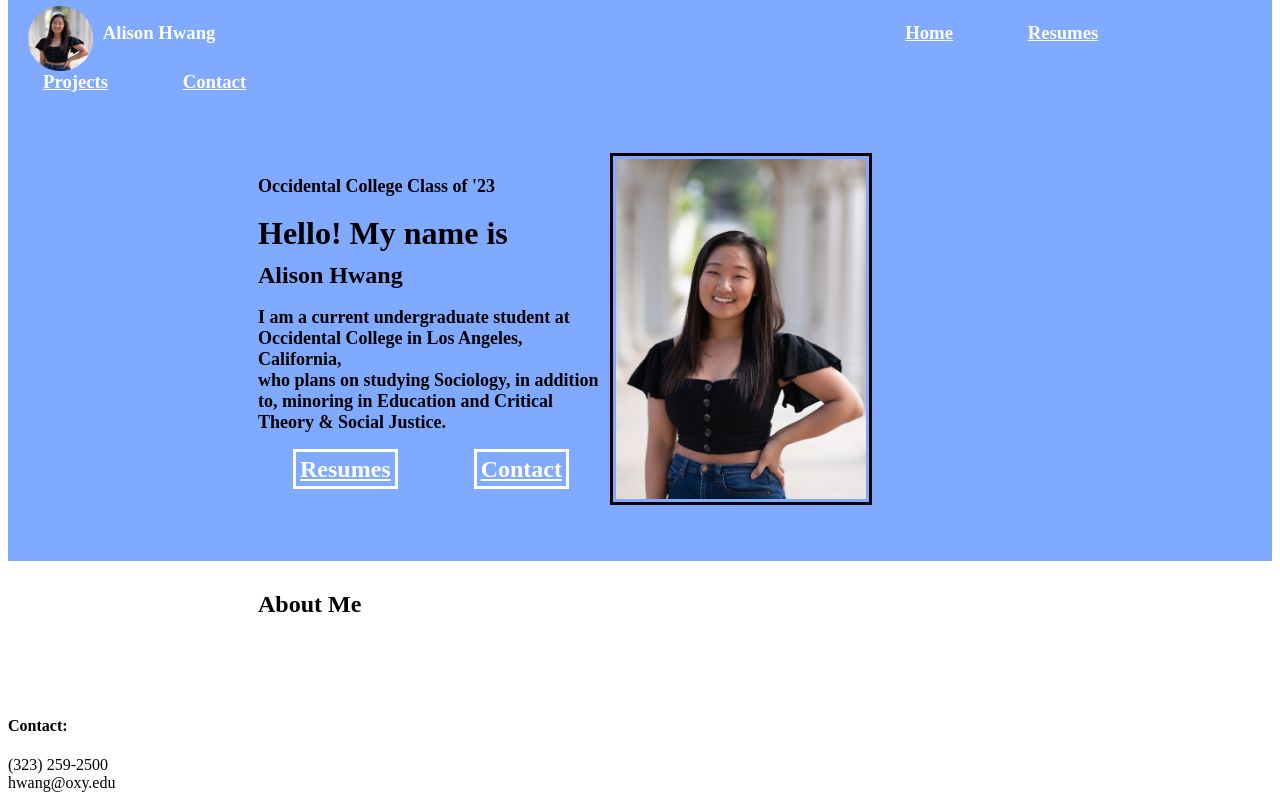
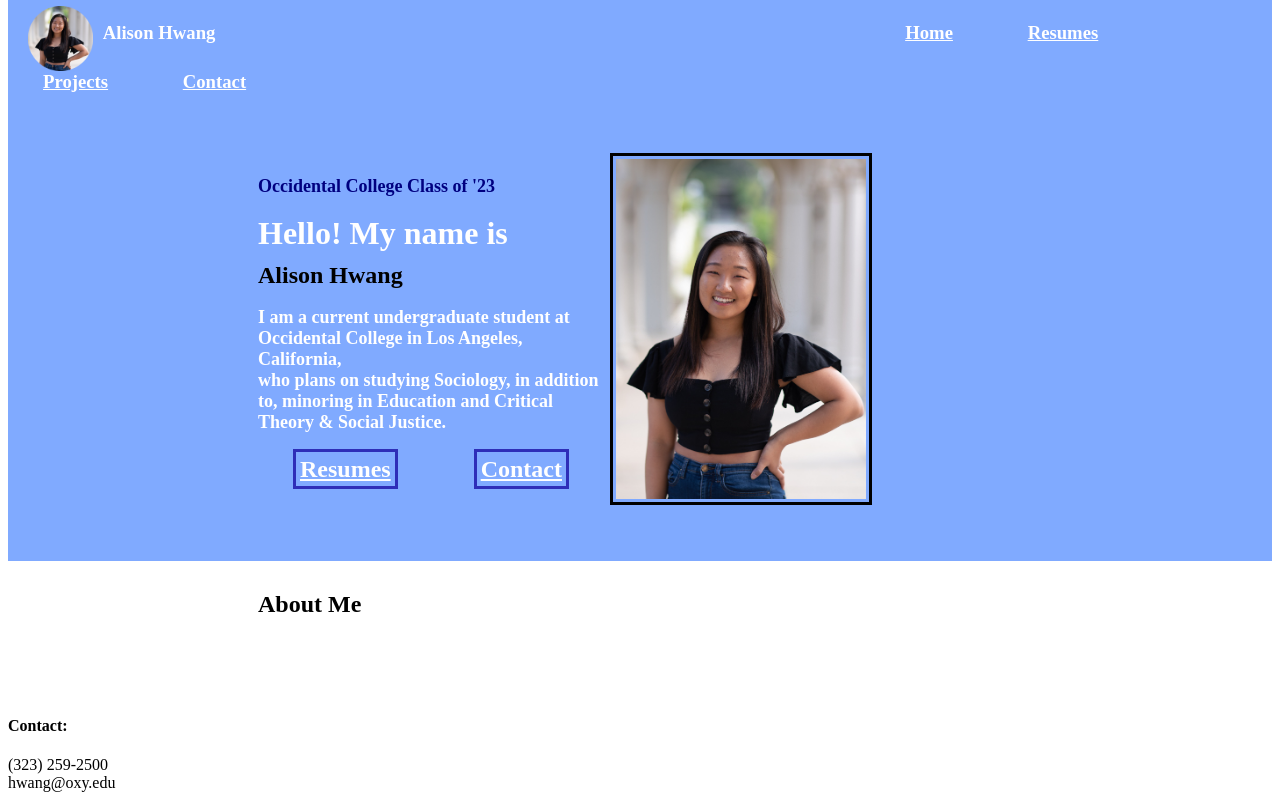
Before and after one commit to ahwang19/ahwang19.github.io, a plain HTML site: page index.html in a window 1280 px wide. Drawn offline with Linux system fonts and the light colour scheme.

Commit message:
Set font colors for intro section

```diff
--- a/style.css
+++ b/style.css
@@ -24,7 +24,7 @@ span1 {
 h1{
     padding-top: 75px;
     padding-left: 250px;
-    /* color: white; */
+    color: white;
 }
 h2{
     padding-top: 20px;
@@ -42,17 +42,17 @@ h2{
 }
 p {
     font-size: 18px;
-    /* color: #000080; */
+    color: #000080;
 }
 #blurb {
     padding-bottom: 5px;
-    /*color: white;  */
+    color: white;
 }
 #link {
     color: white;
     text-decoration:underline;
     padding: 4px;
     border: solid;
-    /* border-color: #2e2eb8;*/
+    border-color: #2e2eb8;
     margin: 35px;
 }
```
